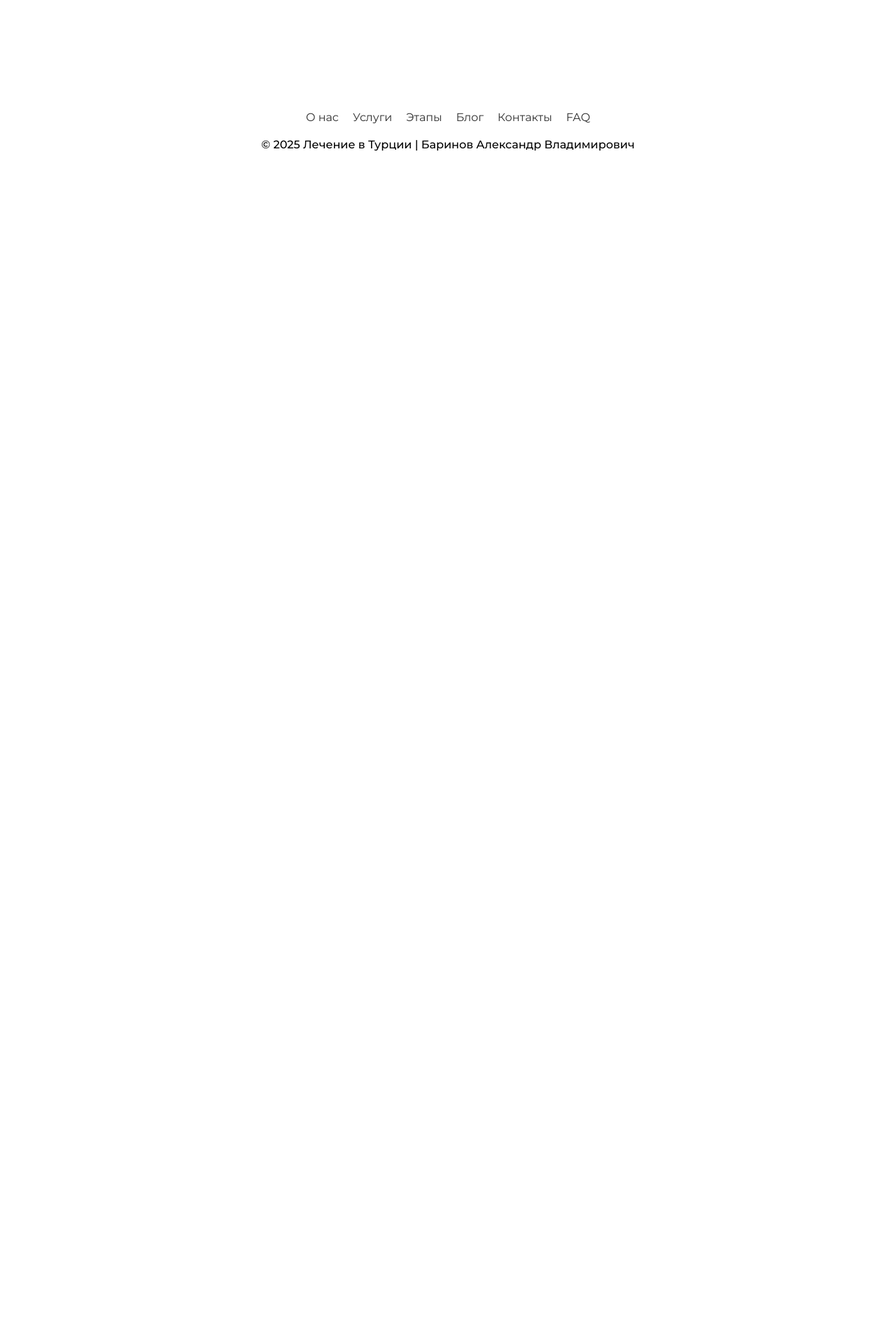
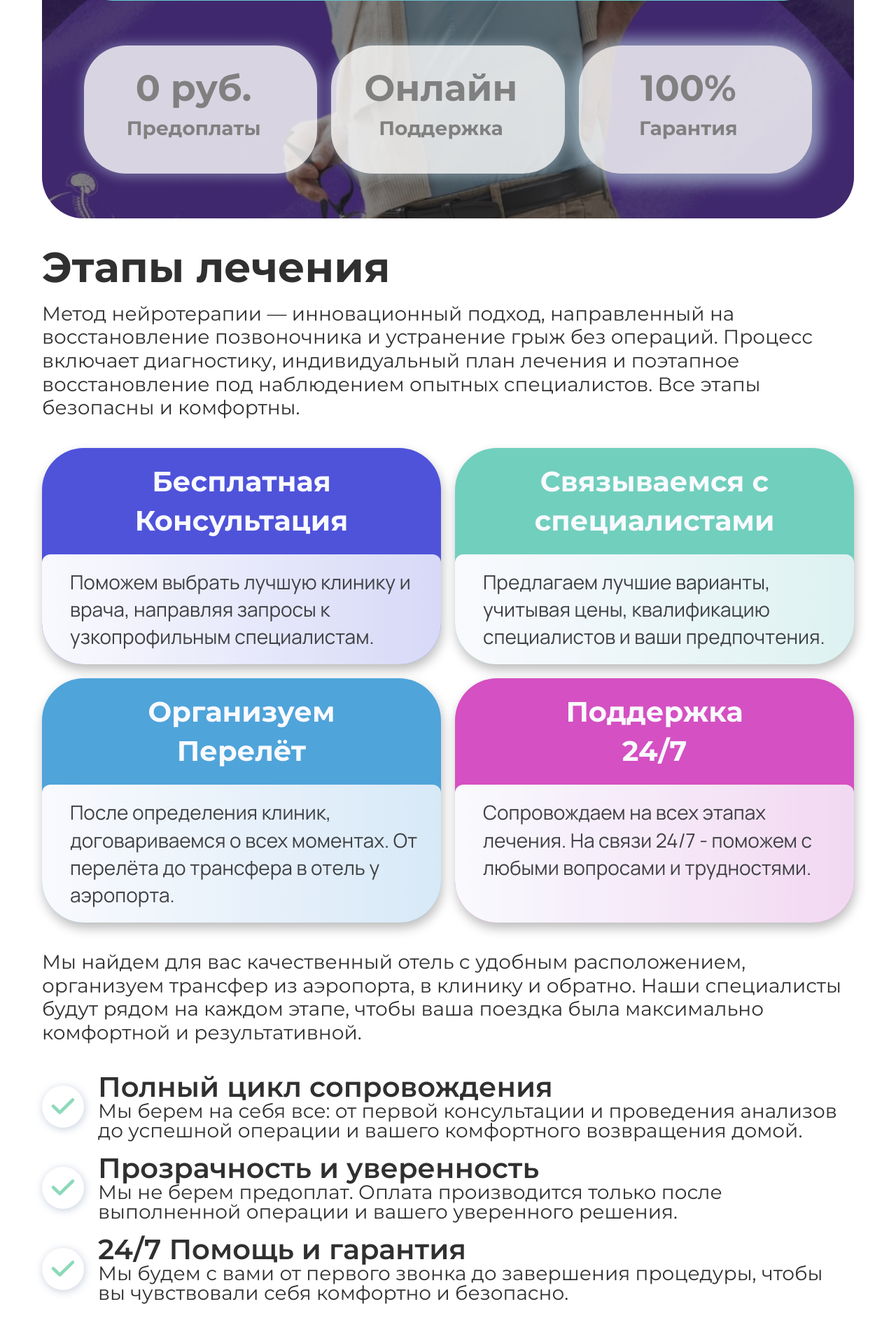
Before and after one commit to yuKalashnikova2/zdorovieiturizm, a Next.js app: page /services/herniatreatment in a window 1280 px wide. Before the commit this address had no page. Shown: the part 880-2763 px from the top of the page at 70% size. Before the commit the page ends 1139 px from the top, so only its background shows below. Built offline with nearby package versions, Linux system fonts and the light colour scheme.

Commit message:
[#19] feat: herniatreatment page

```diff
--- a/app/globals.scss
+++ b/app/globals.scss
@@ -1,4 +1,4 @@
-@use '_variables' as *;
+@use "_variables" as *;
 
 * {
   box-sizing: border-box;
@@ -118,9 +118,6 @@ input {
   @media (max-width: 768px) {
     margin-top: 12px;
   }
-    @media (max-width: 500px) {
-        // margin-top: 8px;
-    }
 }
 .stages {
   &__wrapper {
@@ -137,6 +134,18 @@ input {
     }
   }
 }
+.about__cards {
+  display: flex;
+  flex-direction: column;
+  gap: 20px;
+  padding-top: 40px;
+  @media (max-width: 992px) {
+    gap: 12px;
+  }
+  @media (max-width: 500px) {
+    padding-top: 28px;
+  }
+}
 .overflow-hidden {
   overflow: hidden;
   @media (max-width: 500px) {
--- /dev/null
+++ b/app/services/herniatreatment/page.tsx
@@ -0,0 +1,146 @@
+import Modal from '@/components/ui/Modal'
+import TitleSection from '@/components/ui/TitleSection'
+import FormServices from '@/components/FormServices'
+import StagesCard from '@/components/StagesCard'
+import AboutCard from '@/components/AboutCard'
+import Question from '@/components/Question'
+import Contacts from '@/components/Contacts'
+
+const questionsHair = [
+    {
+        id: 1,
+        title: 'Что такое нейротерапия?',
+        info: {
+            description:
+                'Нейротерапия — это метод лечения, который направлен на восстановление нормальной работы нервной системы и улучшение обменных процессов в организме с помощью воздействия на нервные окончания и ткани.',
+        },
+        expanded: false,
+    },
+    {
+        id: 2,
+        title: 'Почему нейротерапия лучше скальпеля?',
+        info: {
+            description:
+                'Нейротерапия эффективно применяется при лечении заболеваний позвоночника, таких как межпозвоночные грыжи и остеохондроз. Этот метод позволяет воздействовать на проблему, не прибегая к хирургическому вмешательству, что делает его безопасным и малотравматичным.',
+        },
+        expanded: false,
+    },
+    {
+        id: 3,
+        title: 'Кому подойдёт метод нейротерапии?',
+        info: {
+            titlePoints: 'Метод подойдёт для ВСЕХ, в особенности:',
+            points: [
+                'Пожилых людей, для которых операция может быть рискованной.',
+                'Спортсменов - нейротерапия способствует быстрому восстановлению после травм и перегрузок.',
+                'Людей с межпозвоночными грыжами, остеохондрозом и хроническими болями в спине, которым не показаны операции.',
+                'Тех, кто страдает от болевого синдрома, вызванного воспалениями или нарушениями нервной системы.',
+            ],
+        },
+        expanded: false,
+    },
+];
+
+export default function NeurotherapyPage() {
+    return (
+        <>
+            <Modal />
+            <div>
+                <TitleSection>Лечение грыжи без скальпеля в Турции</TitleSection>
+                <div className="mt-20">
+                    <p className="services__text">
+                        Нейротерапия — безопасный и малотравматичный метод лечения грыж
+                        и позвоночника, особенно важный для пожилых людей и спортсменов.
+                        Мы поможем вернуть свободу движения без операций.
+                    </p>
+                </div>
+                <div className="mt-40">
+                    <FormServices backgroundImage="/p-2.JPG" />
+                </div>
+            </div>
+            <div>
+                <TitleSection>Этапы лечения</TitleSection>
+                <div className="mt-20">
+                    <p className="services__text">
+                        Метод нейротерапии — инновационный подход, направленный на
+                        восстановление позвоночника и устранение грыж без операций.
+                        Процесс включает диагностику, индивидуальный план лечения и
+                        поэтапное восстановление под наблюдением опытных специалистов.
+                        Все этапы безопасны и комфортны.
+                    </p>
+                </div>
+                <div className="stages__wrapper">
+                    <StagesCard
+                        title="Бесплатная"
+                        title2="Консультация"
+                        desc="Поможем выбрать лучшую клинику и врача, направляя запросы к узкопрофильным специалистам."
+                        color="#4245D7"
+                    />
+                    <StagesCard
+                        title="Связываемся c"
+                        title2="специалистами"
+                        desc="Предлагаем лучшие варианты, учитывая цены, квалификацию специалистов и ваши предпочтения."
+                        color="#67CFB8"
+                    />
+                    <StagesCard
+                        title="Организуем"
+                        title2="Перелёт"
+                        desc="После определения клиник, договариваемся о всех  моментах. От перелёта до трансфера в отель у аэропорта."
+                        color="#429FD7"
+                    />
+                    <StagesCard
+                        title="Поддержка"
+                        title2="24/7"
+                        desc="Сопровождаем на всех этапах лечения. На связи 24/7 - поможем с любыми вопросами и трудностями."
+                        color="#D742BC"
+                    />
+                </div>
+                <div className="mt-40">
+                    <p className="services__text">
+                        Мы найдем для вас качественный отель с удобным расположением,
+                        организуем трансфер из аэропорта, в клинику и обратно. Наши
+                        специалисты будут рядом на каждом этапе, чтобы ваша поездка была
+                        максимально комфортной и результативной.
+                    </p>
+                </div>
+                <div className="about__cards">
+                    <AboutCard
+                        title="Полный цикл сопровождения"
+                        desc="Мы берем на себя все: от первой консультации и проведения анализов до успешной операции и вашего комфортного возвращения домой."
+                    />
+                    <AboutCard
+                        title="Прозрачность и уверенность"
+                        desc="Мы не берем предоплат. Оплата производится только после выполненной операции и вашего уверенного решения."
+                    />
+                    <AboutCard
+                        title="24/7 Помощь и гарантия"
+                        desc="Мы будем с вами от первого звонка до завершения процедуры, чтобы вы чувствовали себя комфортно и безопасно."
+                    />
+                    <AboutCard
+                        title="Индивидуальный подход для каждого"
+                        desc="Поможем подобрать клинику и финансовый вариант, который будет оптимален именно для вас."
+                    />
+                    <AboutCard
+                        title="Открытость во всем"
+                        desc="Мы заранее информируем о каждой детали: от хода процедуры до всех расходов, чтобы исключить любые сюрпризы."
+                    />
+                </div>
+            </div>
+            <div>
+                <TitleSection>Популярные вопросы</TitleSection>
+                <div>
+                    {questionsHair.map((question) => (
+                        <Question
+                            key={question.id}
+                            title={question.title}
+                            info={question.info}
+                        />
+                    ))}
+                </div>
+            </div>
+            <div>
+                <Contacts />
+            </div>
+        </>
+    );
+}
```
Lines whose indentation alone changed are shown as unchanged.
